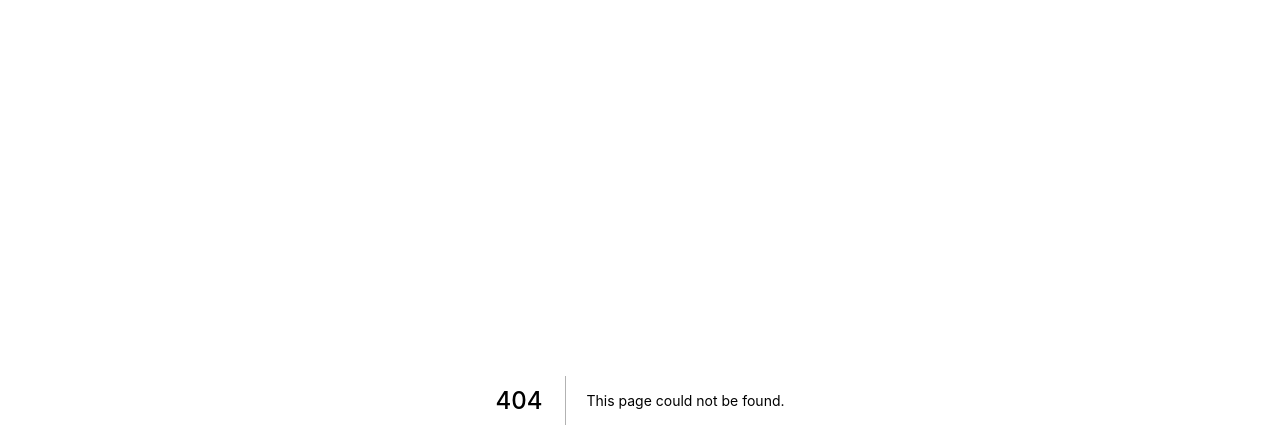
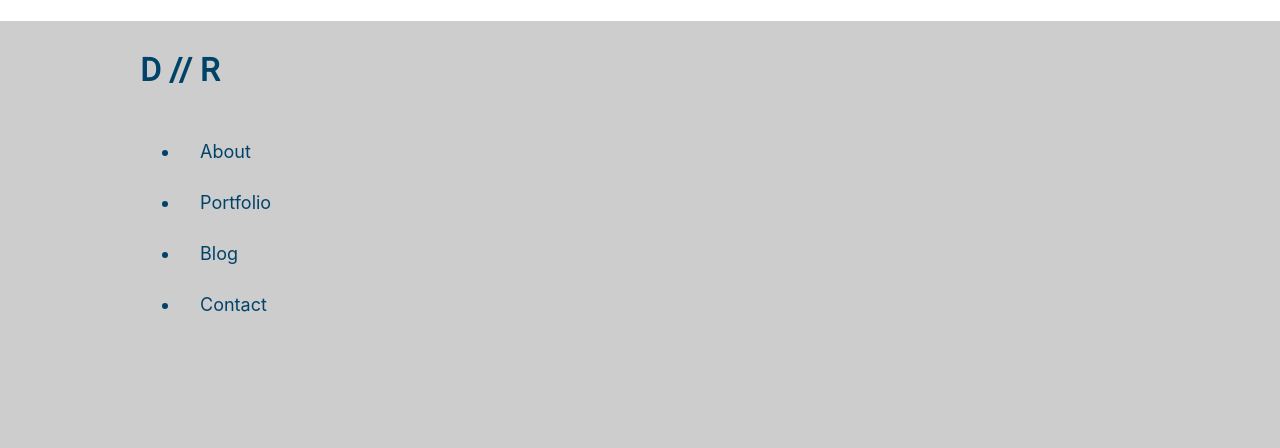
Before and after one commit to dimitriearose/blog, a Next.js app: page /about in a window 1280 px wide. Before the commit this address had no page. Shown: the top 448 px of the page. Built offline with nearby package versions, Linux system fonts and the light colour scheme.

Commit message:
about created

```diff
--- /dev/null
+++ b/pages/about/index.tsx
@@ -0,0 +1,12 @@
+import Navbar from '../../components/Navbar/Navbar'
+import styles from '../../styles/about.module.scss'
+
+export default function About() {
+    return(
+        <div className={styles.wrapper}>
+            <div className={styles.container}>
+                <Navbar />
+            </div>
+        </div>
+    )
+}
--- /dev/null
+++ b/styles/about.module.scss
@@ -0,0 +1,12 @@
+@import './variables.scss';
+
+.wrapper {
+  background: $grey-color;
+}
+.container {
+  max-width: 1000px;
+  margin-left: auto;
+  margin-right: auto;
+  min-height: 100vh;
+
+}
```
Also changed, not shown: pages/about/Index.tsx (deleted).
